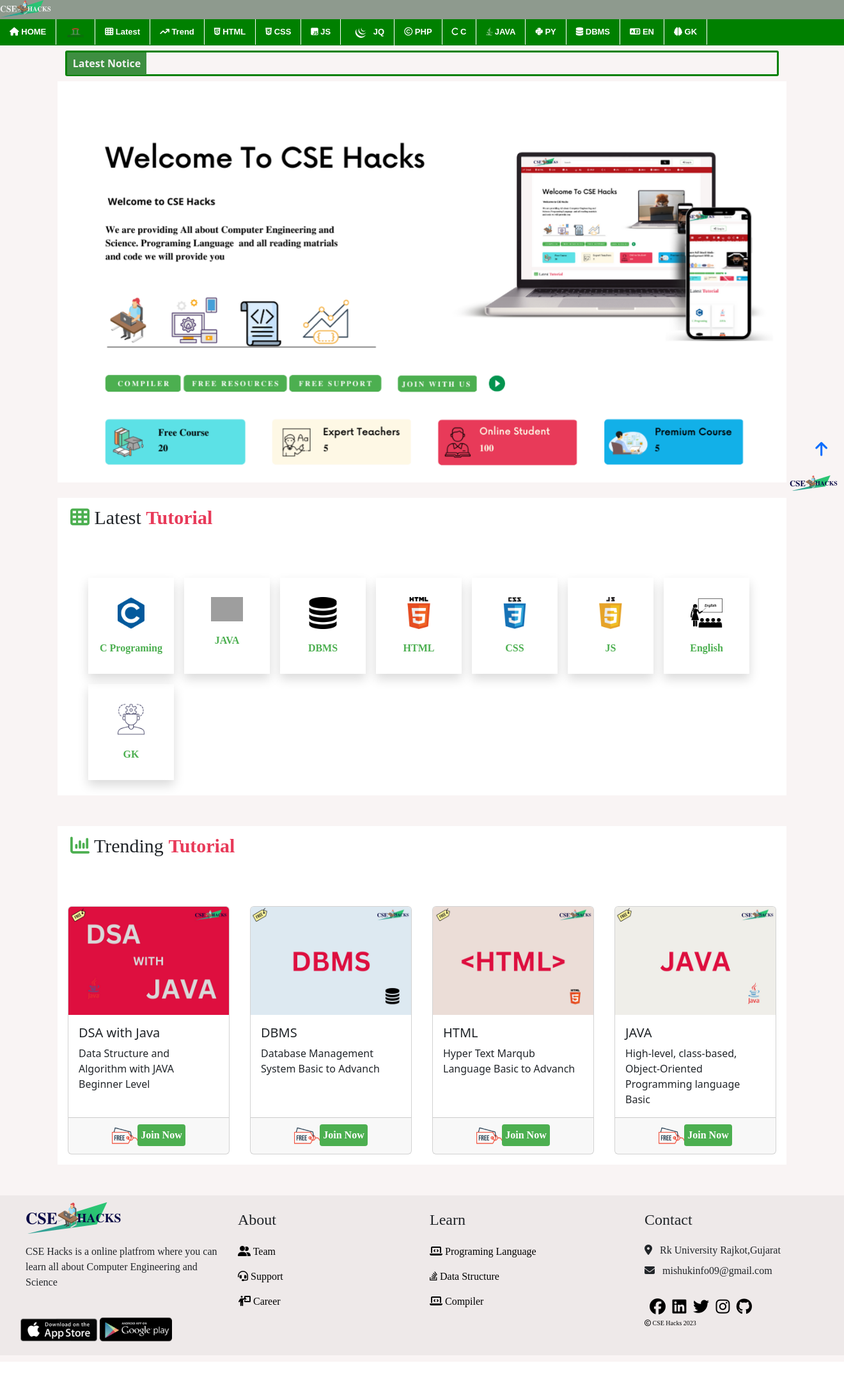
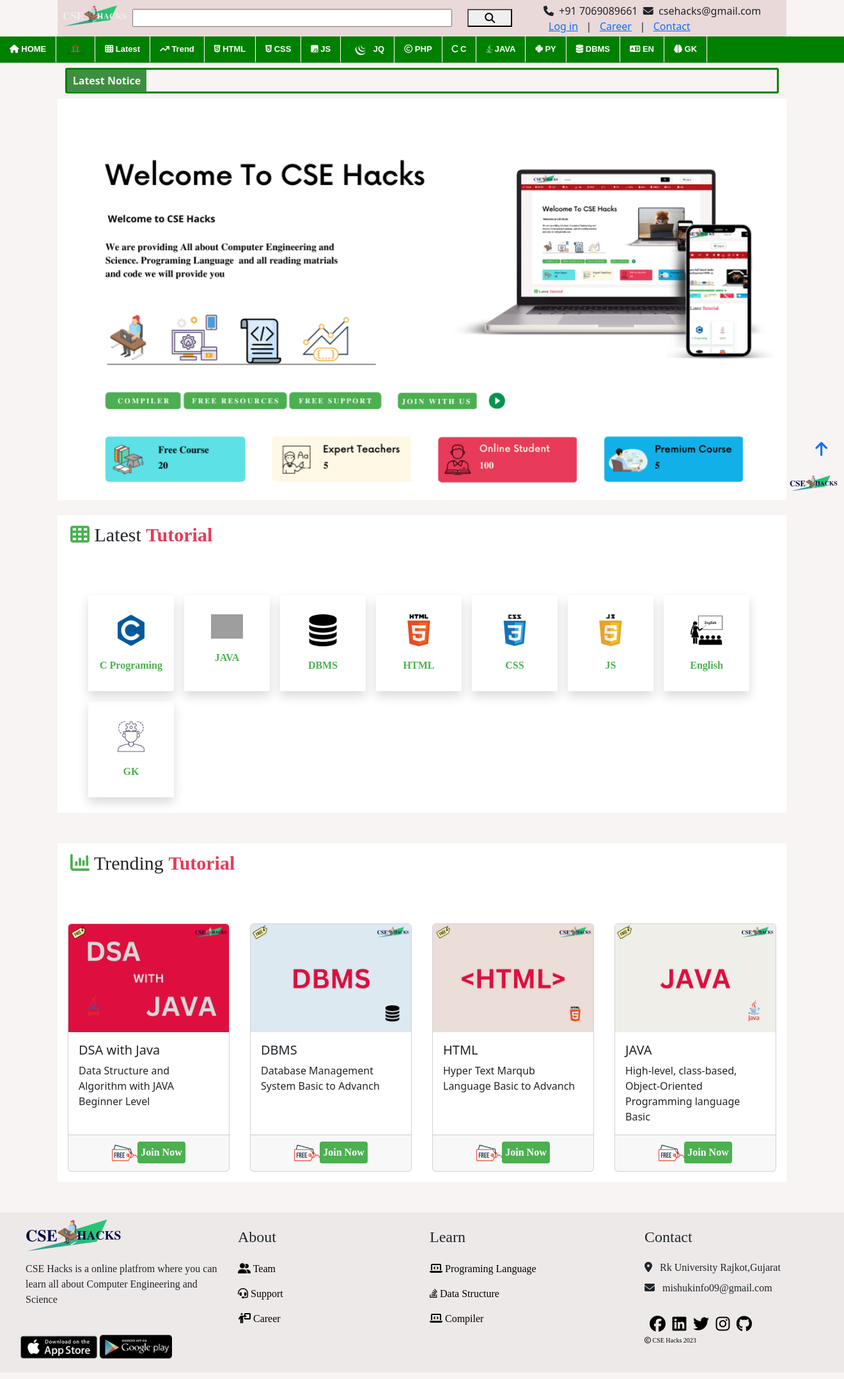
Before and after one commit to mishuk09/CSE-Hacks, a PHP site: page / in a window 1320 px wide; the page is wider, and only the part inside the window is pictured. Shown: that part at 64% size. Before the commit the page ends 2118 px from the top of that part, so only its background shows below. Run offline with PHP 8.4, Linux system fonts and the light colour scheme; some libraries are stand-ins or nearby versions; some web fonts are replaced; grey boxes are pictures that could not be loaded.

Commit message:
first commit

```diff
--- a/index.html
+++ b/index.html
@@ -40,32 +40,18 @@
 
 
 
-    <div class="row" id="header-div">
-        <div class="container">
-            <div class="logo-div"><img src="logo/logo3.png" width="80px" alt="main logo"></div>
-            <div class="searchbar-div"></div>
-            <div class="login-div"></div>
+    <!-- <div class="   " id="header-div">
+        <div class=" container header-div2">
+            <div class="logo-div p-1"><img src="logo/logo3.png" width="140px" alt="main logo"></div>
+            <div class="searchbar-div p-1">
+                <input class="search-bar" type="search">
+            </div>
+            <div class="search-button p-1">
+                <button class="search-submit"> <i class="fa-solid fa-magnifying-glass"></i></button>
+            </div>
 
-        </div>
+            <div class="login-div p-1">
 
-    </div>
-
-
-
-    <!-----------------------Navbar start------------------->
-
-
-
-
-    <!-- <header class="container" id="header-div">
-        <div class=" row   ">
-            <div class=" col-sm-2 col-md-2 col-lg-1 text-center "><img src=" logo/logo3.png" width="80px" alt=""></div>
-            <div id="college-name" class=" col-sm-10 col-md-10 col-lg-7 py-1 ">
-                <h2 id="school-name" class="my-0">Akbar Hossain Model School and College
-                </h2>
-                <p id="sub-tittle" class="m-0">School Code:xxxx | College Code:xxxx | EIIN:xxxx</p>
-            </div>
-            <div id="phone-email-number" class="  col-md-12 col-lg-4 text-start     ">
                 <p id="contact-email"><i class="fa-solid fa-phone"></i>&nbsp;&nbsp;+8801740106176 &nbsp;
                     <i class="fa-solid fa-envelope"></i>&nbsp;&nbsp;ahmsc@gmail.com</p>
                 <div class="my-2 mx-2 log-in-career" id="career-login">
@@ -78,7 +64,40 @@
             </div>
 
         </div>
-    </header> -->
+
+    </div> -->
+
+
+
+
+
+    <!-----------------------Navbar start------------------->
+
+
+
+
+    <header class="container" id="header-div">
+        <div class="row">
+            <div class=" col-sm-2 col-md-2 col-lg-1 text-center p-2 py-2"><img src="logo/logo3.png" width="100px" alt=""></div>
+            <div id="college-name" class=" col-sm-10 col-md-10 col-lg-7 py-1 ">
+                <input class="search-bar" type="search">
+                <button class="search-submit"> <i class="fa-solid fa-magnifying-glass"></i></button>
+
+            </div>
+            <div id="phone-email-number" class="px-0  col-md-12 col-sm-2 col-lg-4 text-start     ">
+                <p id="contact-email"><i class="fa-solid fa-phone"></i>&nbsp;&nbsp;+91 7069089661&nbsp;
+                    <i class="fa-solid fa-envelope"></i>&nbsp;&nbsp;csehacks@gmail.com</p>
+                <div class="my-2 mx-2 log-in-career" id="career-login">
+                    <p>
+                        <a href="">Log in</a> &nbsp;&nbsp;|&nbsp;&nbsp;
+                        <a href="">Career</a> &nbsp;&nbsp;|&nbsp;&nbsp;
+                        <a href="">Contact</a>
+                    </p>
+                </div>
+            </div>
+
+        </div>
+    </header>
 
     <section class="navbar-main ">
 
--- a/style.css
+++ b/style.css
@@ -29,8 +29,40 @@ body {
 /* ========================= */
 
 #header-div {
-    background-color: rgb(142, 154, 142);
-    height: 30px;
+    background-color: rgb(233, 217, 217);
+}
+
+#header-div .header-div2 {
+    display: flex;
+}
+
+#header-div #college-name .search-bar {
+    width: 500px;
+    margin: 10px;
+}
+
+#header-div #college-name .search-submit {
+    width: 70px;
+    margin: 10px;
+}
+
+#header-div .header-div2 .login-icon {
+    width: 70px;
+    margin: 10px;
+}
+
+#phone-email-number {
+    margin-top: 9px;
+    padding-left: 40px;
+}
+
+.login-div {
+    margin-top: 10px;
+    line-height: 0%;
+}
+
+#header-div #phone-email-number p {
+    line-height: 0%;
 }
 
 
```
